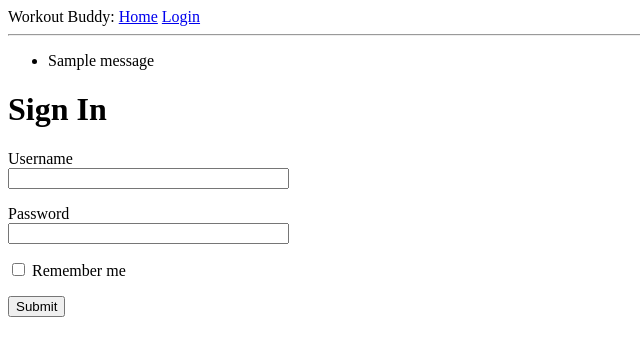
After one commit to ShawonC/workout_buddy, a Flask app: template workout_web/app/templates/login.html in a window 1280 px wide. The commit adds this page. Shown: the top 356 px of the page, without its empty margins (0-640 px from the left). Run offline with Flask 2, Linux system fonts and the light colour scheme; the template is opened without the code that fills it: most values are stand-ins (such as "Sample title", 1, 10 or a date in 2020); one stand-in notice (Sample message) is shown; form fields are guessed from the names that the template uses.

Commit message:
finished template functionality for login, adding functionality for database queries and models

```diff
--- a/workout_web/app/routes.py
+++ b/workout_web/app/routes.py
@@ -1,8 +1,17 @@
 from app import app
-from flask import render_template
+from flask import render_template, flash, redirect, url_for
+from app.forms import LoginForm
 
 @app.route('/')
 @app.route('/index')
 
 def index():
-    return render_template('index.html')
+    return render_template('index.html', title='Home')
+
+@app.route('/login', methods=['GET', 'POST'])
+def login():
+    form = LoginForm()
+    if form.validate_on_submit():
+        flash(f'Login requested for user {form.username.data}, remember_me={form.remember_me.data}')
+        return redirect(url_for('index'))
+    return render_template('login.html', title='Sign In', form=form)
--- a/workout_web/app/templates/base.html
+++ b/workout_web/app/templates/base.html
@@ -7,8 +7,20 @@
         {% endif %}
     </head>
     <body>
-        <div>Workout Buddy: <a href="/index">Home</a></div>
+        <div>Workout Buddy:
+            <a href="{{ url_for('index') }}">Home</a>
+            <a href="{{ url_for('login') }}">Login</a>
+        </div>
         <hr>
+        {% with messages = get_flashed_messages() %}
+        {% if messages %}
+        <ul>
+            {% for message in messages %}
+            <li>{{ message }}</li>
+            {% endfor %}
+        </ul>
+        {% endif %}
+        {% endwith %}
         {% block content %}{% endblock %}
     </body>
 </html>
--- a/workout_web/app/templates/index.html
+++ b/workout_web/app/templates/index.html
@@ -2,4 +2,10 @@
 
 {% block content %}
     <h1>Welcome!</h1>
+    {% for exercise in exercises %}
+    <div>
+        <p>Muscle group <b>{{ exercise.muscle }}</b>:
+        {{ exercise.exercise }}</p>
+    </div>
+    {% endfor %}
 {% endblock %}
--- /dev/null
+++ b/workout_web/app/templates/login.html
@@ -0,0 +1,24 @@
+{% extends "base.html" %}
+
+{% block content %}
+    <h1>Sign In</h1>
+    <form action="" method="post" novalidate>
+        {{ form.hidden_tag() }}
+        <p>
+            {{ form.username.label }}<br>
+            {{ form.username(size=32) }}
+            {% for error in form.username.errors %}
+            <span style="color: red;">{{ error }}</span>
+            {% endfor %}
+        </p>
+        <p>
+            {{ form.password.label }}<br>
+            {{ form.password(size=32) }}
+            {% for error in form.password.errors %}
+            <span style="color: red;">{{ error }}</span>
+            {% endfor %}
+        </p>
+        <p>{{ form.remember_me() }} {{ form.remember_me.label }}</p>
+        <p>{{ form.submit() }}</p>
+    </form>
+{% endblock %}
```
Also changed, not shown: workout_web/app/__init__.py (+7 -1 lines), workout_web/workout_web.py (line endings or trailing spaces), 2 other files.
